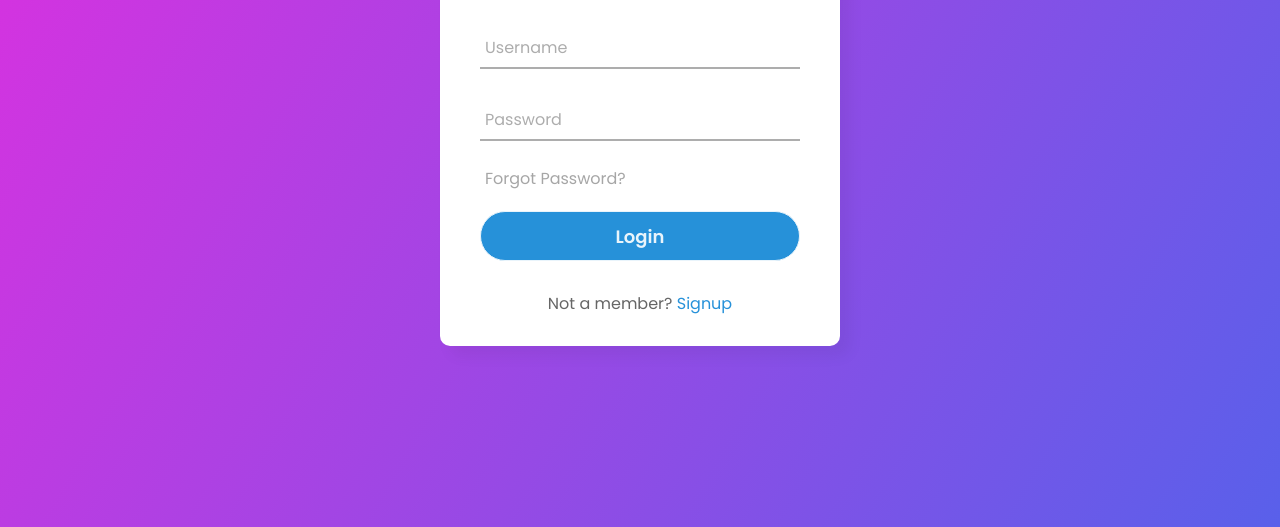
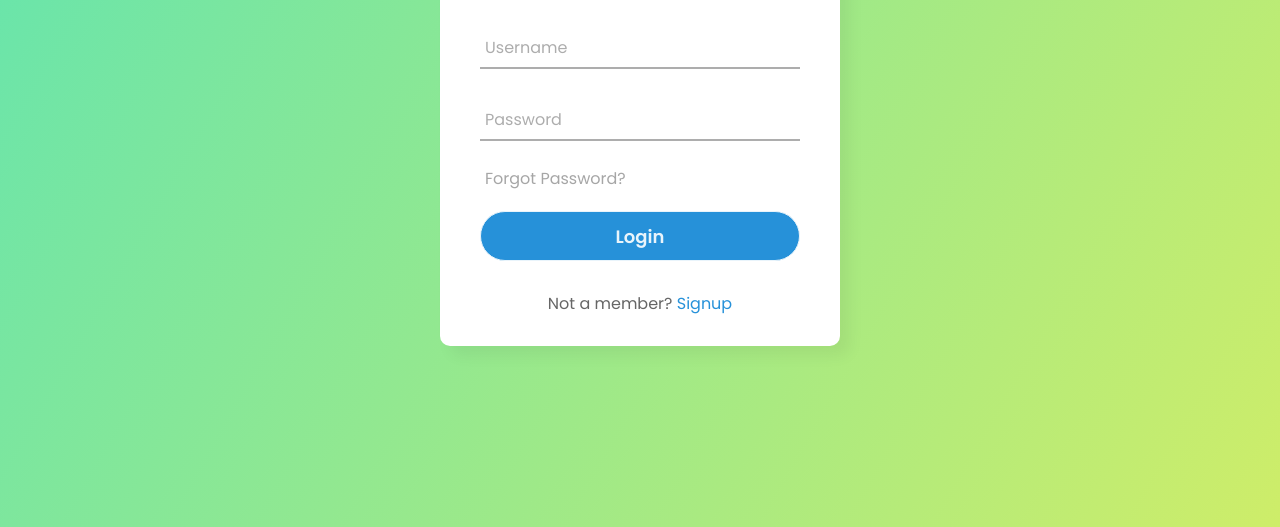
Before and after one commit to Gokulcasper/login-form, a plain HTML site: page index.html in a window 1280 px wide. Shown: the part 273-800 px from the top of the page. Drawn offline with Linux system fonts and the light colour scheme.

Commit message:
bg-color-changed

```diff
--- a/style.css
+++ b/style.css
@@ -8,7 +8,7 @@
 body {
   margin: 0;
   padding: 0;
-  background: linear-gradient(120deg, #df2fdf, #5960ea);
+  background: linear-gradient(120deg, #61e4b0, #ceed69);
   height: 100vh;
   overflow: hidden;
 }
```
